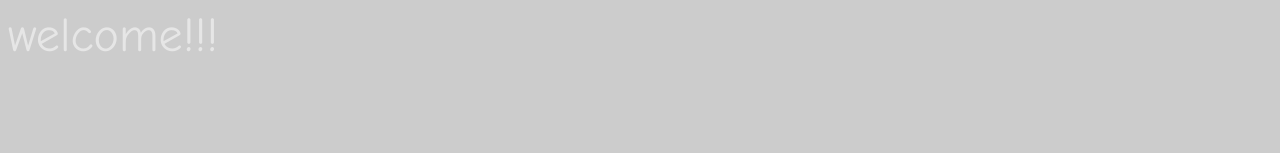
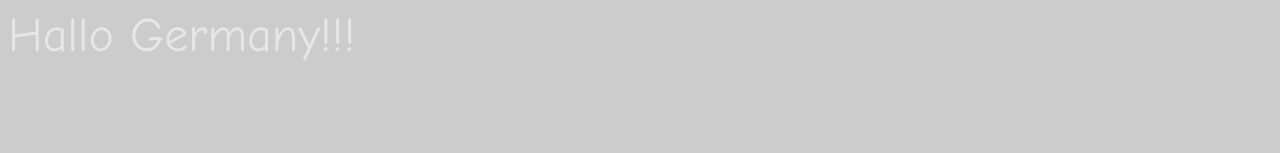
Before and after one commit to ktharankumar/ktharankumar.github.io, a plain HTML site: page index.html in a window 1280 px wide. Shown: the top 153 px of the page. Drawn offline with Linux system fonts and the light colour scheme.

Commit message:
New Update
This is required change

```diff
--- a/index.html
+++ b/index.html
@@ -9,7 +9,7 @@
     </head>
     <body>
 
-        <p ><font color="#e6e6e6" size="10" style="font-family: Comic Sans MS">welcome!!!</font></p><br><br>
+        <p ><font color="#e6e6e6" size="10" style="font-family: Comic Sans MS">Hallo Germany!!!</font></p><br><br>
 <p><br><a href="http://tpcg.io/qjsOEU" style="color:#e6e6e6" target="_blank"><font size="5" style="font-family: Comic Sans MS">
 Gaming-minesweeper</font></a></p>
 <ol> <p ><font color="#e6e6e6" size="5" style="font-family: Comic Sans MS" ><br><br><br><br><br><br><br><br><br><br><center>Here is my project and sample programs</center> </font></p>
```
